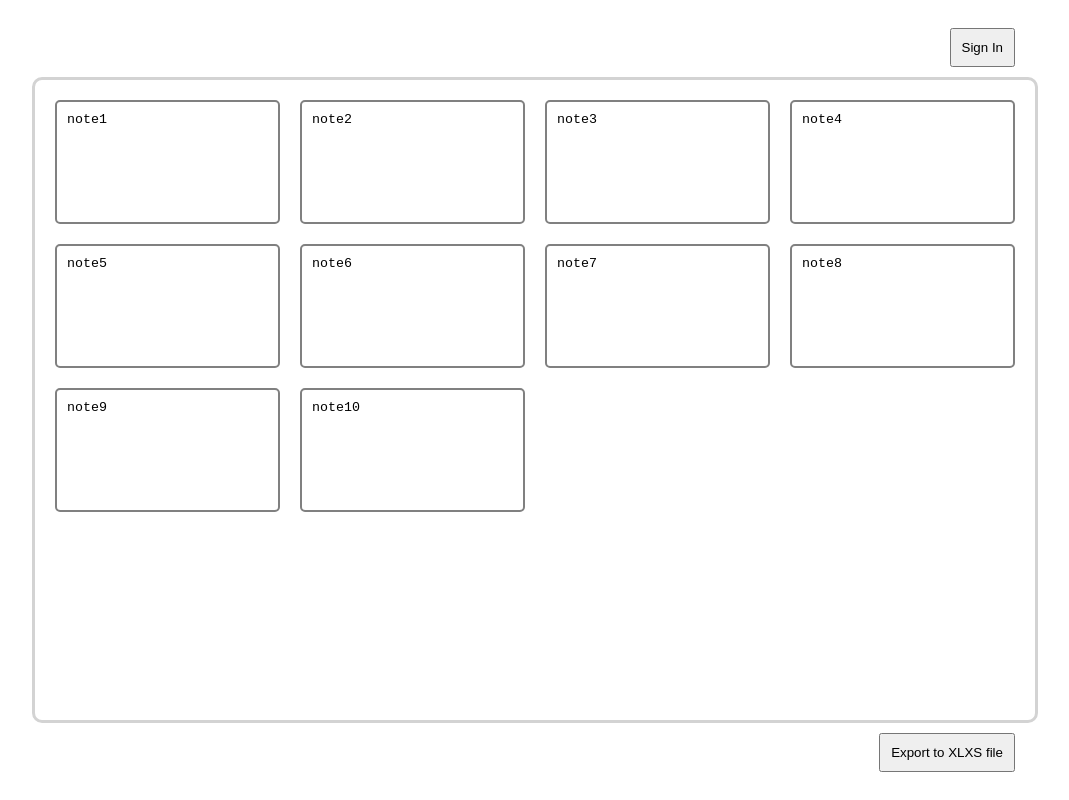
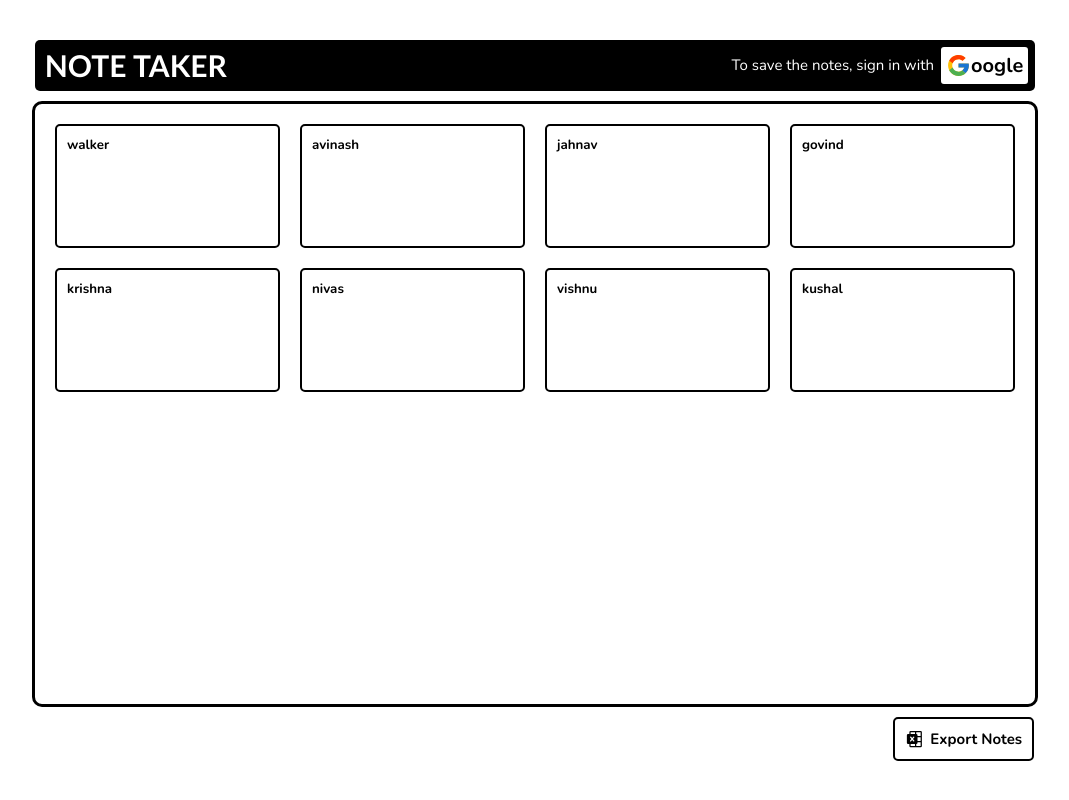
Before and after one commit to walker-617/OneGeo-Note-App, a React (Create React App) app: page / in a window 1280 px wide. Shown: the whole page, without its empty margins (105-1174 px from the left). Built offline with nearby package versions, Linux system fonts and the light colour scheme.

Commit message:
added delete option, export to XLSX and updated UI

```diff
--- a/package.json
+++ b/package.json
@@ -6,10 +6,13 @@
     "@testing-library/jest-dom": "^5.17.0",
     "@testing-library/react": "^13.4.0",
     "@testing-library/user-event": "^13.5.0",
+    "file-saver": "^2.0.5",
     "react": "^18.3.1",
     "react-dom": "^18.3.1",
+    "react-icons": "^5.1.0",
     "react-scripts": "5.0.1",
-    "web-vitals": "^2.1.4"
+    "web-vitals": "^2.1.4",
+    "xlsx": "^0.18.5"
   },
   "scripts": {
     "start": "react-scripts start",
--- a/src/App.css
+++ b/src/App.css
@@ -1,7 +1,21 @@
+@import url('https://fonts.googleapis.com/css2?family=Nunito:ital,wght@0,200..1000;1,200..1000&display=swap');
+
 * {
   margin: 0;
   padding: 0;
+  font-family: "Nunito", sans-serif;
 }
+
+/* .background-open {
+  height: 100vh;
+  background-repeat: no-repeat;
+  background-position: center;
+  background-size: cover;
+  background-attachment: fixed;
+  display: flex;
+  align-items: center;
+  overflow: auto;
+} */
 
 .home {
   display: flex;
@@ -10,12 +24,27 @@
   flex-direction: column;
   gap: 10px;
   height: 100vh;
+  position: relative;
+}
+
+.error{
+  position: absolute;
+  top: 0;
+  color: white;
+  margin: 5px;
+  padding: 5px 10px;
+  border-radius: 2px;
+  display: none;;
+}
+
+textarea{
+  white-space: pre-wrap;
 }
 
 .notes-area {
-  height: 75vh;
+  height: 70vh;
   width: 75vw;
-  border: 3px solid lightgray;
+  border: 3px solid black;
   border-radius: 10px;
   display: grid;
   grid-template-columns: repeat(auto-fill, minmax(200px, 1fr));
@@ -36,15 +65,45 @@
   border-radius: 10px;
 }
 
+.note-container {
+  display: grid;
+  position: relative;
+}
+
+.delete-note{
+  position: absolute;
+  top: -10px;
+  right: -10px;
+  padding: 2px;
+  cursor: pointer;
+  font-size: 20px;
+  color: white;
+  background-color: rgb(216, 31, 31);
+  border: 2px solid rgb(216, 31, 31);
+  border-radius: 3px;
+  display: none;
+}
+
+.delete-note:hover{
+  color: rgb(216, 31, 31);
+  background-color: white;
+}
+
 .note {
   display: inline-block;
   padding: 10px;
-  border: 2px solid gray;
+  border: 2px solid black;
   border-radius: 5px;
   height: 100px;
   overflow: auto;
   cursor: pointer;
   resize: none;
+  font-weight: bold;
+}
+
+.note:hover{
+  /* border: 2px solid lightgray; */
+  box-shadow: 0 0 15px 5px lightgray;
 }
 
 .note::-webkit-scrollbar {
@@ -65,6 +124,73 @@
 .export,
 .sign-in {
   margin-left: auto;
-  margin-right: 12.5vw;
+  margin-right: 11vw;
   padding: 10px;
 }
+
+.export{
+  font-size: 15px;
+  display: flex;
+  justify-content: center;
+  align-items: center;
+  cursor: pointer;
+  gap: 5px;
+  font-weight: bold;
+  border: 2px solid black;
+  border-radius: 5px;
+}
+
+.xlicon{
+  font-size: 20px;
+}
+
+.export:hover{
+  background-color: black;
+  color: white;
+}
+
+.header{
+  width: 77vw;
+  display: flex;
+  justify-content: space-between;
+  align-items: center;
+  background-color: black;
+  padding: 5px 5px 5px 10px;
+  border-radius: 5px;
+}
+
+.title{
+  color: white;
+  font-size: 30px;
+  font-weight: bold;
+  font-family:'Trebuchet MS', 'Lucida Sans Unicode', 'Lucida Grande', 'Lucida Sans', Arial, sans-serif;
+}
+
+.signin{
+  display: flex;
+  justify-content: center;
+  align-items: center;
+  gap: 5px;
+  font-size: 15px;
+  color: white;
+}
+
+.google-icon{
+  display: flex;
+  justify-content: center;
+  align-items: center;
+  font-size: 20px;
+  font-weight: bold;
+  border: 2px solid black;
+  background-color: white;
+  color: black;
+  border-radius: 5px;
+  padding: 5px;
+  cursor: pointer;
+}
+
+.google-icon:hover{
+  border: 2px solid white;;
+  background-color: black;
+  color: white;
+}
--- /dev/null
+++ b/src/components/header.jsx
@@ -0,0 +1,18 @@
+import { FcGoogle } from "react-icons/fc";
+
+function Header() {
+  return (
+    <div className="header">
+      <div className="title">NOTE TAKER</div>
+      <div className="signin">
+        <div>To save the notes, sign in with</div>
+        <div className="google-icon">
+          <FcGoogle style={{ fontSize: "25px" }} />
+          oogle
+        </div>
+      </div>
+    </div>
+  );
+}
+
+export default Header;
--- a/src/components/home.jsx
+++ b/src/components/home.jsx
@@ -1,10 +1,29 @@
 import { useEffect, useState } from "react";
+
+import CreateDataForXLSX from "../utils/CreateData";
+import exportToExcel from "../utils/Export";
+import Header from "./header";
+
+import { PiMicrosoftExcelLogoFill } from "react-icons/pi";
+import { MdDelete } from "react-icons/md";
 
 function Home() {
   const [notes, setNotes] = useState([]);
+  const [prevNote, setPrevNote] = useState("");
+
+  const [notesChanged, setNotesChanged] = useState(false);
 
   useEffect(() => {
-    const notes = [...Array(10)].map((_, i) => `note${i + 1}`);
+    const notes = [
+      "walker",
+      "avinash",
+      "jahnav",
+      "govind",
+      "krishna",
+      "nivas",
+      "vishnu",
+      "kushal",
+    ];
     setNotes(notes);
   }, []);
 
@@ -12,15 +31,25 @@ function Home() {
     ev.preventDefault();
   }
 
-  function appendNote(ev) {
+  function drag(ev, i) {
+    ev.dataTransfer.setData("text/plain", window.getSelection().toString());
+  }
+
+  function appendNote(ev, i) {
     ev.stopPropagation();
     var data = ev.dataTransfer.getData("text");
-    ev.target.value += ev.target.value ? " " : "" + data;
+    const newNote = ev.target.value + (ev.target.value ? " " : "") + data;
+    if (notes.includes(newNote)) {
+      setError("Note already exists","rgb(216, 31, 31)");
+      ev.dataTransfer?.clearData();
+      return;
+    }
+    ev.target.value = newNote;
     ev.dataTransfer.clearData();
-  }
-
-  function drag(ev) {
-    ev.dataTransfer.setData("text/plain", window.getSelection().toString());
+    const newNotes = [...notes];
+    newNotes[i] = newNote;
+    updateChange();
+    setNotes(newNotes);
   }
 
   function addNote(ev) {
@@ -29,10 +58,74 @@ function Home() {
     sel.removeAllRanges();
     var note = ev.dataTransfer?.getData("text");
     if (!note) {
-      note = "newNote";
+      note = "";
     }
+    if (notes.includes(note)) {
+      if (note === "") {
+        setError("Empty note already exists","rgb(216, 31, 31)");
+      } else {
+        setError("Note already exists","rgb(216, 31, 31)");
+      }
+      ev.dataTransfer?.clearData();
+      return;
+    }
+    updateChange();
     setNotes([...notes, note]);
     ev.dataTransfer?.clearData();
+  }
+
+  function showIcons(ev, i) {
+    document.getElementById(`delete-note${i}`).style.display = "block";
+  }
+
+  function hideIcons(ev, i) {
+    document.getElementById(`delete-note${i}`).style.display = "none";
+  }
+
+  function saveNote(ev, i) {
+    ev.stopPropagation();
+    ev.preventDefault();
+    const note = ev.target.value;
+    if (note === prevNote) {
+      return;
+    }
+    setNotesChanged(true);
+    if (notes.includes(note)) {
+      if (note === "") {
+        setError("Empty note already exists","rgb(216, 31, 31)");
+      } else {
+        setError("Note already exists","rgb(216, 31, 31)");
+      }
+      ev.target.value = prevNote;
+      setPrevNote("");
+      ev.dataTransfer?.clearData();
+      return;
+    }
+    const newNotes = [...notes];
+    newNotes[i] = note;
+    setNotes(newNotes);
+  }
+
+  function deleteNote(ev, i) {
+    ev.stopPropagation();
+    ev.preventDefault();
+    const newNotes = [...notes];
+    newNotes.splice(i, 1);
+    setNotes(newNotes);
+    setNotesChanged(true);
+  }
+
+  function updateChange() {
+    setNotesChanged(true);
+  }
+
+  function setError(error,color){
+    document.getElementById("error").style.display = "block";
+    document.getElementById("error").style.background = color;
+    document.getElementById("error").innerText = error;
+    setTimeout(() => {
+      document.getElementById("error").style.display = "none";
+    }, 3000);
   }
 
   function nothing(ev) {
@@ -40,9 +133,16 @@ function Home() {
     ev.preventDefault();
   }
 
+  function exportToXLSX() {
+    const data = CreateDataForXLSX(notes);
+    console.log(data);
+    // exportToExcel(data,"Notes");
+  }
+
   return (
     <div className="home">
-      <button className="sign-in">Sign In</button>
+      <Header />
+      <div className="error" id="error"></div>
       <div
         className="notes-area"
         onDrop={(e) => addNote(e)}
@@ -50,18 +150,36 @@ function Home() {
         onDoubleClick={(e) => addNote(e)}
       >
         {notes.map((note, i) => (
-          <textarea
-            onDoubleClick={(e) =>nothing(e)}
-            className="note"
-            key={i}
-            defaultValue={note === "newNote" ? "" : note}
-            placeholder={note === "newNote" ? "Add new note" : ""}
-            onDragStart={(e) => drag(e)}
-            onDrop={(e) => appendNote(e)}
-          ></textarea>
+          <div
+            className="note-container"
+            id={`note-container${i}`}
+            key={note}
+            onMouseEnter={(e) => showIcons(e, i)}
+            onMouseLeave={(e) => hideIcons(e, i)}
+          >
+            <textarea
+              onDoubleClick={(e) => nothing(e)}
+              className="note"
+              id={`note${i}`}
+              placeholder={note === "" ? "Add new note..." : ""}
+              defaultValue={note}
+              onDragStart={(e) => drag(e, i)}
+              onDrop={(e) => appendNote(e, i)}
+              onBlur={(e) => saveNote(e, i)}
+              onFocus={(e) => setPrevNote(e.target.value)}
+              spellCheck="false"
+            ></textarea>
+            <MdDelete
+              className="delete-note"
+              id={`delete-note${i}`}
+              onMouseDown={(e) => deleteNote(e, i)}
+            />
+          </div>
         ))}
       </div>
-      <button className="export">Export to XLXS file</button>
+      <div className="export" onClick={() => exportToXLSX()}>
+        <PiMicrosoftExcelLogoFill className="xlicon" /> Export Notes
+      </div>
     </div>
   );
 }
--- /dev/null
+++ b/src/utils/CreateData.js
@@ -0,0 +1,25 @@
+function euclideanDistance(x, y) {
+  return Math.sqrt(Math.pow(x, 2) + Math.pow(y, 2));
+}
+
+function CreateDataForXLSX(notes) {
+  let data = [];
+  for (let i = 0; i < notes.length; i++) {
+    if (notes[i] === "newNote" || notes[i] === "") {
+      continue;
+    }
+    const note = document.getElementById(`note-container${i}`);
+    const dist_top = note.offsetTop;
+    const dist_left = note.offsetLeft;
+    const dist_top_left_corner = euclideanDistance(dist_top, dist_left);
+    data.push({
+      Notes: notes[i],
+      "Distance from top": dist_top,
+      "Distance from left": dist_left,
+      "Distance from top-left corner": +dist_top_left_corner.toFixed(2),
+    });
+  }
+  return data;
+}
+
+export default CreateDataForXLSX;
--- /dev/null
+++ b/src/utils/Export.js
@@ -0,0 +1,13 @@
+import { saveAs } from "file-saver";
+import * as XLSX from "xlsx/xlsx";
+
+function exportToExcel(data, filename) {
+  const worksheet = XLSX.utils.json_to_sheet(data);
+  const workbook = XLSX.utils.book_new();
+  XLSX.utils.book_append_sheet(workbook, worksheet, "Sheet1");
+  const excelBuffer = XLSX.write(workbook, { bookType: "xlsx", type: "array" });
+  const blob = new Blob([excelBuffer], { type: "application/octet-stream" });
+  saveAs(blob, `${filename}.xlsx`);
+}
+
+export default exportToExcel;
```
Also changed, not shown: 1 other file (tests, documents, lock files or other folders).
